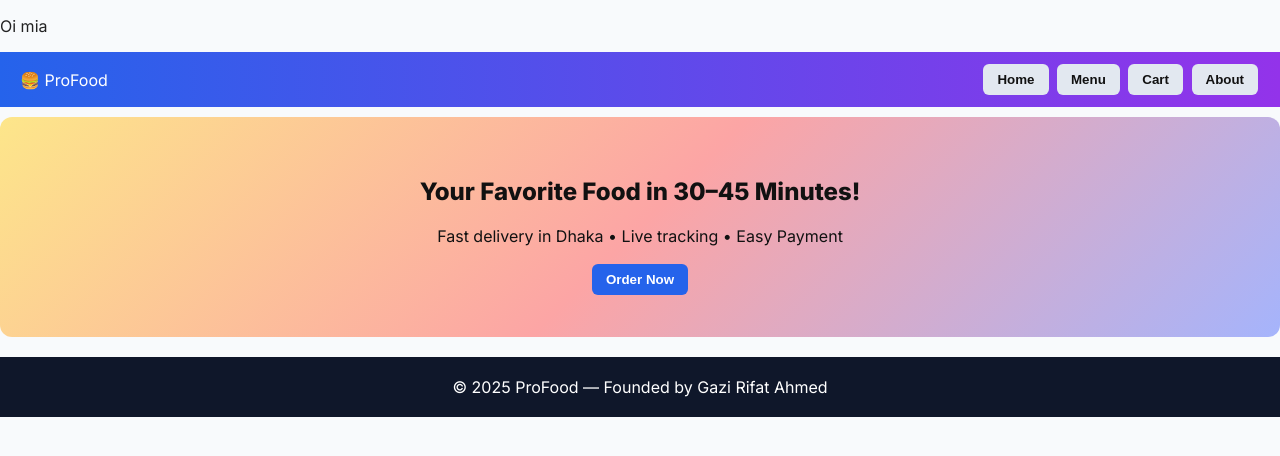
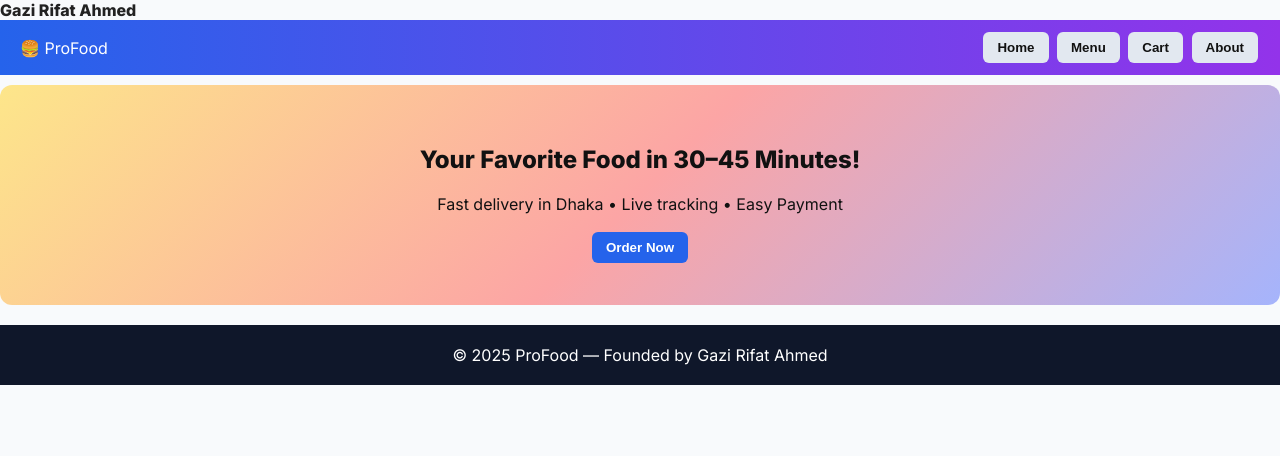
Before and after one commit to gazirifatahmed/food-demo-online, a plain HTML site: page index.html in a window 1280 px wide. Drawn offline with Linux system fonts and the light colour scheme; some packages are replaced by stand-ins of ours; a script that the page names is missing.

Commit message:
Update index.html

```diff
--- a/index.html
+++ b/index.html
@@ -28,7 +28,7 @@
   </style>
 </head>
 <body>
-  <p>Oi mia</p>
+  <b>Gazi Rifat Ahmed</b>
   <header>
     <div class="nav">
       <div class="brand">🍔 ProFood</div>
```
